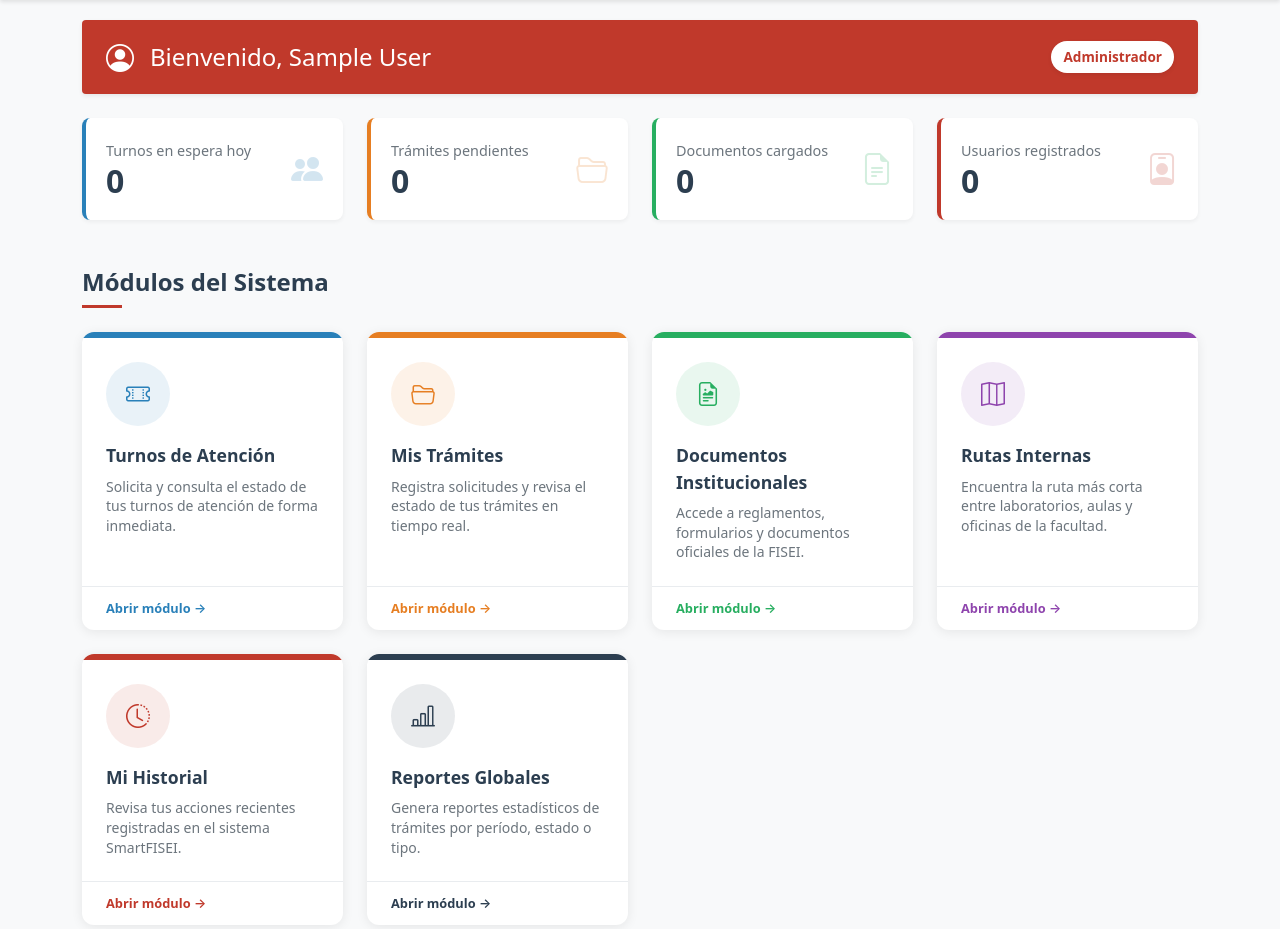
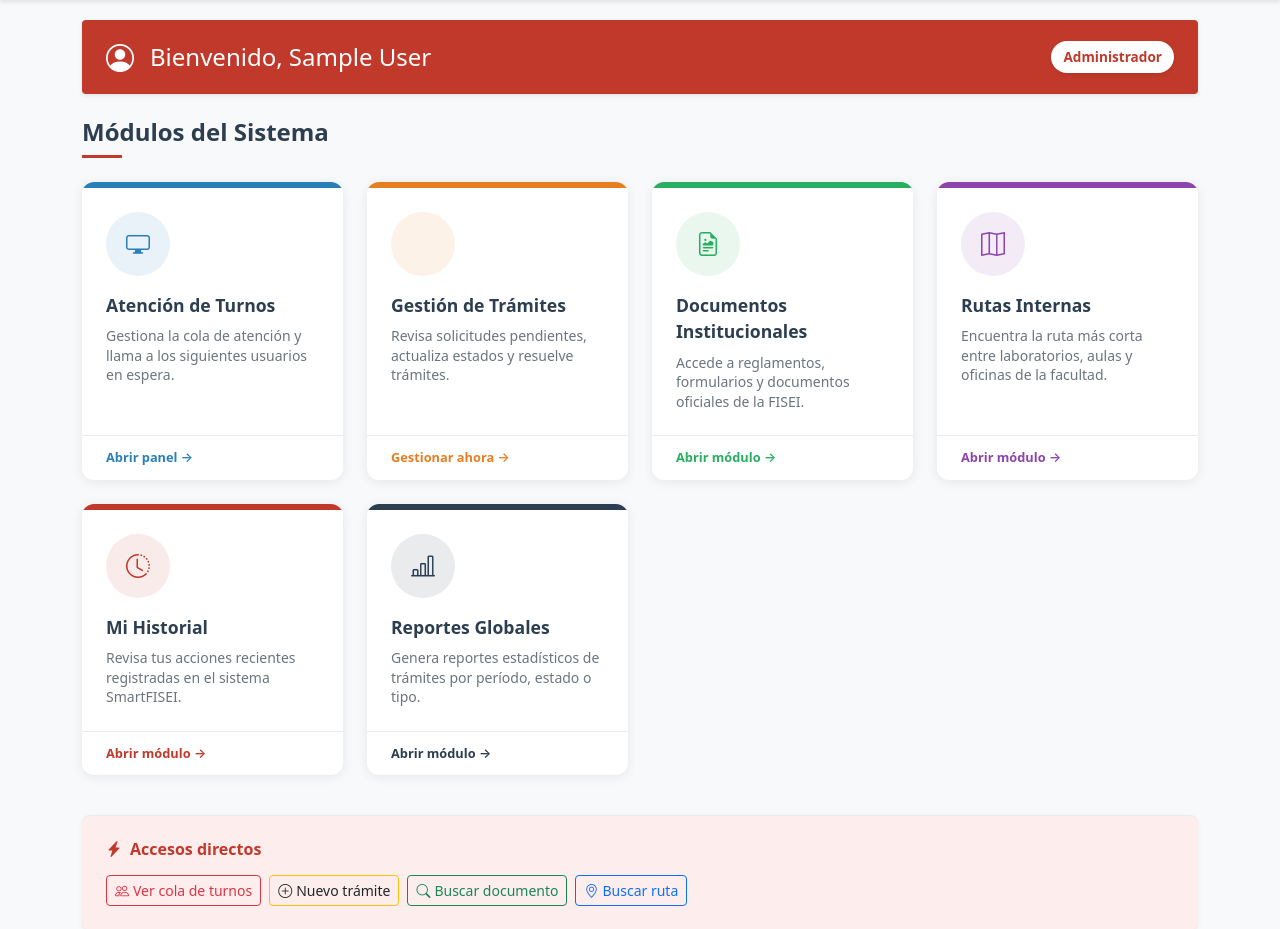
Before and after one commit to PabloToapanta/SMART_FISEI, a Django app: page /dashboard/ in a window 1280 px wide. Shown: the part 56-985 px from the top of the page. Run offline with Django 5.2, Linux system fonts and the light colour scheme; a user stored in the database is signed in; tables that the repository leaves empty hold one stand-in row (values such as "Sample post"); parts of the project's set-up code (start-up, migrations or seed data) failed here and were passed over.

Commit message:
Correccion

```diff
--- a/templates/dashboard.html
+++ b/templates/dashboard.html
@@ -150,53 +150,24 @@
     </div>
 </div>
 
-<!-- Estadísticas (Admin/Administrativo) -->
-{% if request.user.rol == 'admin' or request.user.rol == 'administrativo' %}
-<div class="row g-4 mb-5">
-    <div class="col-md-3">
-        <div class="stats-card" style="border-color: #2980B9;">
-            <div>
-                <span>Turnos en espera hoy</span>
-                <h2>{{ 0 }}</h2>
-            </div>
-            <i class="bi bi-people-fill" style="color: #2980B9;"></i>
-        </div>
-    </div>
-    <div class="col-md-3">
-        <div class="stats-card" style="border-color: #E67E22;">
-            <div>
-                <span>Trámites pendientes</span>
-                <h2>{{ 0 }}</h2>
-            </div>
-            <i class="bi bi-folder2-open" style="color: #E67E22;"></i>
-        </div>
-    </div>
-    <div class="col-md-3">
-        <div class="stats-card" style="border-color: #27AE60;">
-            <div>
-                <span>Documentos cargados</span>
-                <h2>{{ 0 }}</h2>
-            </div>
-            <i class="bi bi-file-earmark-text" style="color: #27AE60;"></i>
-        </div>
-    </div>
-    <div class="col-md-3">
-        <div class="stats-card" style="border-color: #C0392B;">
-            <div>
-                <span>Usuarios registrados</span>
-                <h2>{{ 0 }}</h2>
-            </div>
-            <i class="bi bi-person-badge" style="color: #C0392B;"></i>
-        </div>
-    </div>
-</div>
-{% endif %}
-
 <!-- Módulos del Sistema -->
 <h2 class="section-title">Módulos del Sistema</h2>
 
 <div class="modules-grid">
     <!-- Turnos -->
+    {% if request.user.rol == 'admin' or request.user.rol == 'administrativo' %}
+    <div class="module-card" onclick="window.location.href='{% url 'turnos:dashboard_administrativo' %}'">
+        <div class="module-header" style="background-color: #2980B9;"></div>
+        <div class="module-body">
+            <div class="icon-circle" style="background-color: rgba(41, 128, 185, 0.1); color: #2980B9;">
+                <i class="bi bi-display"></i>
+            </div>
+            <div class="module-title">Atención de Turnos</div>
+            <div class="module-desc">Gestiona la cola de atención y llama a los siguientes usuarios en espera.</div>
+        </div>
+        <div class="module-footer" style="color: #2980B9;">Abrir panel &rarr;</div>
+    </div>
+    {% else %}
     <div class="module-card" onclick="window.location.href='{% url 'turnos:estado_cola' %}'">
         <div class="module-header" style="background-color: #2980B9;"></div>
         <div class="module-body">
@@ -208,8 +179,22 @@
         </div>
         <div class="module-footer" style="color: #2980B9;">Abrir módulo &rarr;</div>
     </div>
+    {% endif %}
 
     <!-- Trámites -->
+    {% if request.user.rol == 'admin' or request.user.rol == 'administrativo' %}
+    <div class="module-card" onclick="window.location.href='{% url 'tramites:gestion_administrativa' %}'">
+        <div class="module-header" style="background-color: #E67E22;"></div>
+        <div class="module-body">
+            <div class="icon-circle" style="background-color: rgba(230, 126, 34, 0.1); color: #E67E22;">
+                <i class="bi bi-tasks"></i>
+            </div>
+            <div class="module-title">Gestión de Trámites</div>
+            <div class="module-desc">Revisa solicitudes pendientes, actualiza estados y resuelve trámites.</div>
+        </div>
+        <div class="module-footer" style="color: #E67E22;">Gestionar ahora &rarr;</div>
+    </div>
+    {% else %}
     <div class="module-card" onclick="window.location.href='{% url 'tramites:mis_tramites' %}'">
         <div class="module-header" style="background-color: #E67E22;"></div>
         <div class="module-body">
@@ -221,6 +206,7 @@
         </div>
         <div class="module-footer" style="color: #E67E22;">Abrir módulo &rarr;</div>
     </div>
+    {% endif %}
 
     <!-- Documentos -->
     <div class="module-card" onclick="window.location.href='{% url 'documentos:jerarquia' %}'">
@@ -273,6 +259,7 @@
             <div class="module-desc">Navega entre tus trámites activos y revisa su evolución detallada.</div>
         </div>
         <div class="module-footer" style="color: #16A085;">Abrir módulo &rarr;</div>
+    </div>
     {% endif %}
 
     <!-- Reportes (Admin) -->
--- a/templates/documentos/documento_form.html
+++ b/templates/documentos/documento_form.html
@@ -20,7 +20,7 @@
                     {% endfor %}
                     <div class="d-grid gap-2">
                         <button type="submit" class="btn btn-info">Subir y Asociar al Árbol</button>
-                        <a href="{% url 'jerarquia' %}" class="btn btn-outline-secondary">Cancelar</a>
+                        <a href="{% url 'documentos:jerarquia' %}" class="btn btn-outline-secondary">Cancelar</a>
                     </div>
                 </form>
             </div>
--- a/templates/documentos/jerarquia.html
+++ b/templates/documentos/jerarquia.html
@@ -24,10 +24,10 @@
                 <h4 class="mb-0"><i class="fas fa-sitemap me-2"></i>Estructura Jerárquica FISEI</h4>
                 {% if user.rol == 'admin' or user.rol == 'administrativo' %}
                 <div class="btn-group">
-                    <a href="{% url 'crear_nodo' %}" class="btn btn-sm btn-success">
+                    <a href="{% url 'documentos:crear_nodo' %}" class="btn btn-sm btn-success">
                         <i class="fas fa-plus me-1"></i>Nuevo Nodo
                     </a>
-                    <a href="{% url 'subir_documento' %}" class="btn btn-sm btn-info">
+                    <a href="{% url 'documentos:subir_documento' %}" class="btn btn-sm btn-info">
                         <i class="fas fa-file-upload me-1"></i>Subir Documento
                     </a>
                 </div>
--- a/templates/documentos/nodo_form.html
+++ b/templates/documentos/nodo_form.html
@@ -23,7 +23,7 @@
                     {% endfor %}
                     <div class="d-grid gap-2">
                         <button type="submit" class="btn btn-primary">Guardar en el Árbol</button>
-                        <a href="{% url 'jerarquia' %}" class="btn btn-outline-secondary">Cancelar</a>
+                        <a href="{% url 'documentos:jerarquia' %}" class="btn btn-outline-secondary">Cancelar</a>
                     </div>
                 </form>
             </div>
--- a/tramites/views.py
+++ b/tramites/views.py
@@ -80,7 +80,7 @@ def solicitar_tramite_view(request):
             historial_estados_memoria[tramite.id] = ld
 
             messages.success(request, f"Trámite {tramite.codigo} registrado con éxito.")
-            return redirect('mis_tramites')
+            return redirect('tramites:mis_tramites')
     else:
         form = TramiteSolicitudForm()
 
@@ -175,7 +175,7 @@ def detalle_tramite_admin_view(request, tramite_id):
             })
 
             messages.success(request, "Estado actualizado correctamente.")
-            return redirect('gestion_administrativa')
+            return redirect('tramites:gestion_administrativa')
     else:
         form = CambioEstadoForm(initial={'estado_nuevo': tramite.estado})
 
--- a/turnos/views.py
+++ b/turnos/views.py
@@ -58,7 +58,7 @@ def solicitar_turno_view(request):
             registrar_accion(request.user, 'turnos', 'Turno solicitado', f'Código {turno.codigo}')
 
             messages.success(request, f"Turno {turno.codigo} solicitado con éxito. Por favor espere.")
-            return redirect('estado_cola')
+            return redirect('turnos:estado_cola')
     else:
         form = TurnoSolicitudForm()
 
@@ -118,7 +118,7 @@ def iniciar_atencion_view(request, turno_id):
     turno.hora_inicio_atencion = timezone.now()
     turno.save()
     messages.info(request, f"Atendiendo a {turno.usuario.username}")
-    return redirect('dashboard_administrativo')
+    return redirect('turnos:dashboard_administrativo')
 
 @login_required
 def finalizar_atencion_view(request, turno_id):
```
Also changed, not shown: 1 other file.
